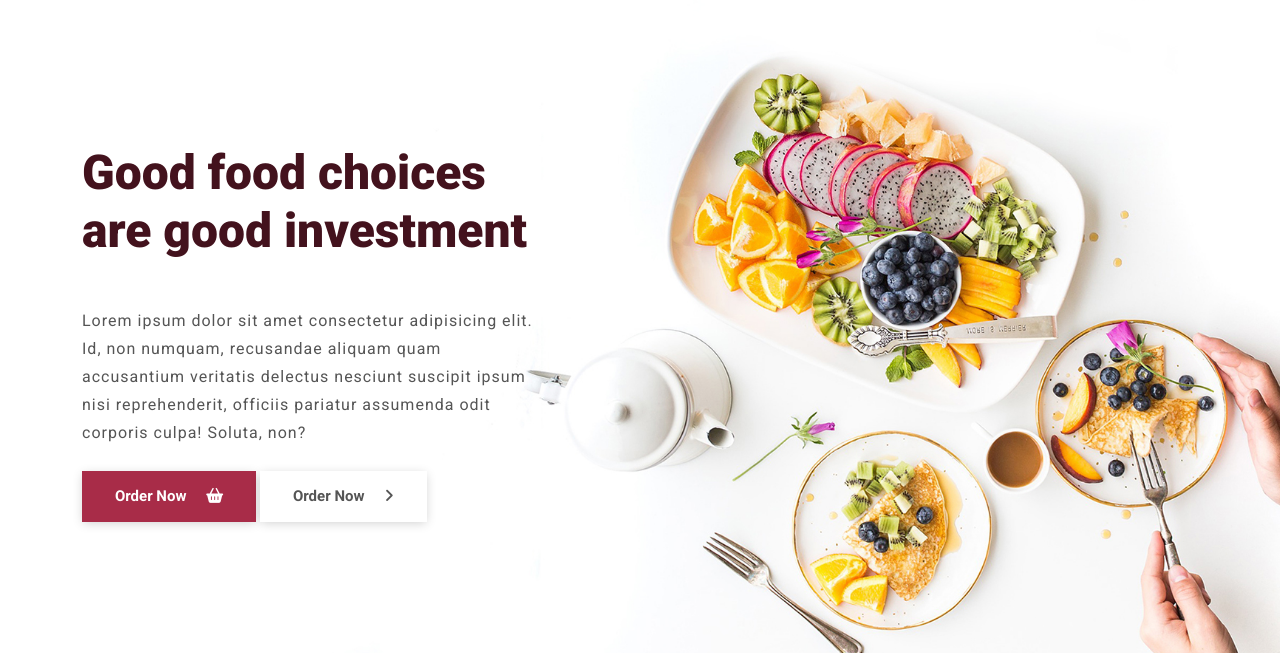
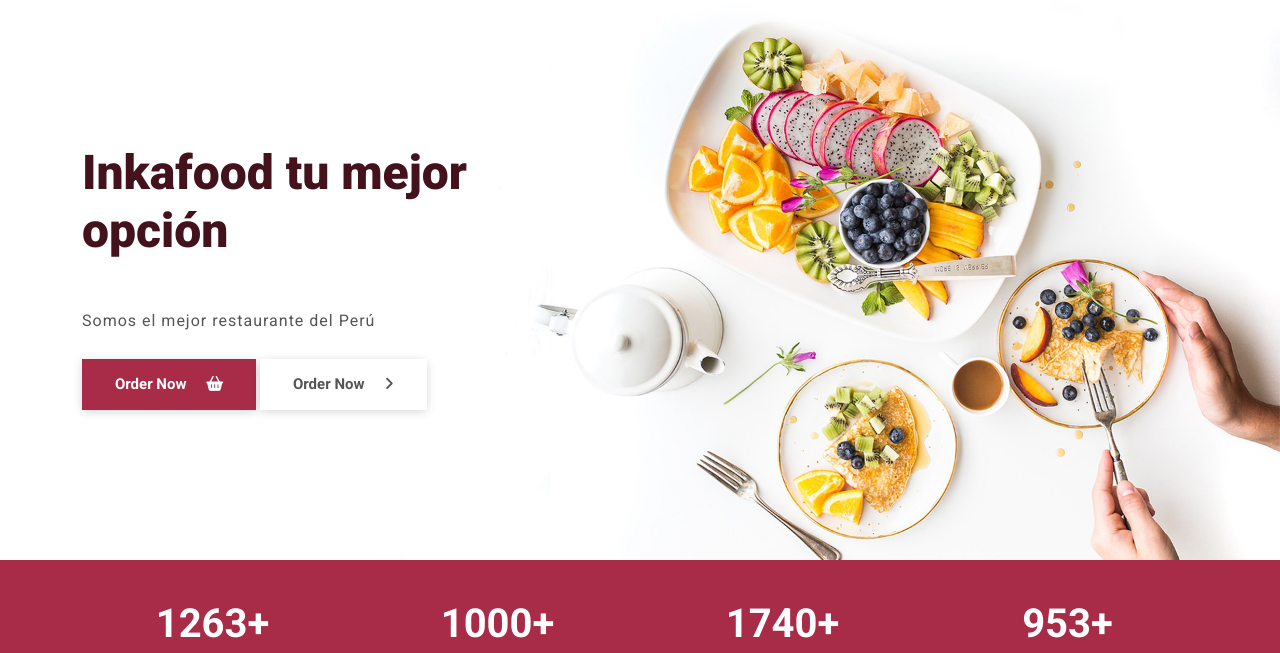
Before and after one commit to ALP300/InkaFood_restaurante, a plain HTML site: page index.html in a window 1280 px wide. Shown: the part 126-779 px from the top of the page. Drawn offline with nearby package versions, Linux system fonts and the light colour scheme.

Commit message:
Mejorar letras del proyecto

```diff
--- a/index.html
+++ b/index.html
@@ -49,8 +49,8 @@
             <div class="container">
                 <div class="row">
                     <div class="col-lg-5 col-md-5">
-                        <h1>Good food choices are good investment</h1>
-                        <p>Lorem ipsum dolor sit amet consectetur adipisicing elit. Id, non numquam, recusandae aliquam quam accusantium veritatis delectus nesciunt suscipit ipsum nisi reprehenderit, officiis pariatur assumenda odit corporis culpa! Soluta, non?</p>
+                        <h1>Inkafood tu mejor opción</h1>
+                        <p>Somos el mejor restaurante del Perú</p>
                         <div class="mt-4">
                             <button class="main-btn">Order Now <i class="fas fa-shopping-basket ps-3"></i></button>
                             <button class="white-btn">Order Now <i class="fas fa-angle-right ps-3"></i></button>
```
